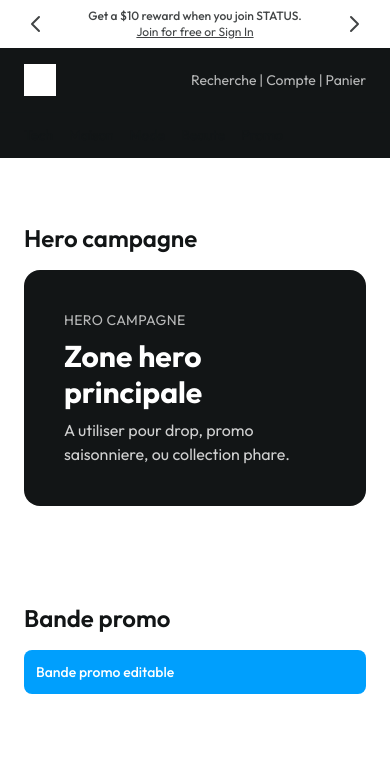
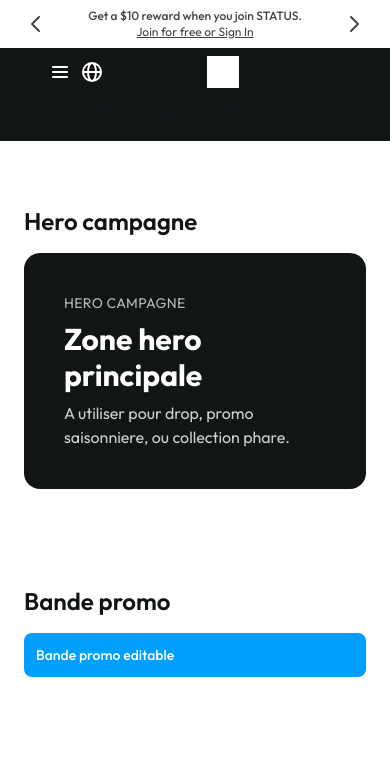
Before and after one commit to twocoderz/ecom.saas, a React (Vite) app: page / in a window 390 px wide. Shown: the top 779 px of the page. Built offline with nearby package versions, Linux system fonts and the light colour scheme.

Commit message:
coding mobile menu version of header

```diff
--- a/src/shared/components/navigation/MainHeader.tsx
+++ b/src/shared/components/navigation/MainHeader.tsx
@@ -1,19 +1,45 @@
+import { useState } from "react";
 import Logo from "../branding/Logo";
 import { Container } from "../layout/Container";
 import { MegaMenu } from "./MegaMenu";
+import { GlobeIcon, HamburgerMdIcon } from "../../icons";
 
 /**
  * Main navigation header.
  * JD mapping: brand area + search + account/cart actions + department nav.
  */
 export function MainHeader() {
+  const [isMobileMenuOpen, setIsMobileMenuOpen] = useState(false);
+
   return (
-    <header className="z-20 border-b border-black/10 bg-black">
+    <header className="z-20 bg-black py-p2 px-p6">
       <Container>
-        <div className="flex items-center justify-between py-4">
-          <Logo />
-          <p className="text-sm text-white/70">Recherche | Compte | Panier</p>
+        {/* Version mobile */}
+        <div className="lg:hidden">
+          {/* ligne1 : les icones */}
+          <div className="flex items-center justify-between">
+            {/* Icones de gauche */}
+            <div className="flex items-center gap-p2">
+              <button
+                type="button"
+                aria-label="Ouvrir ou fermer le menu mobile"
+                onClick={() => setIsMobileMenuOpen(!isMobileMenuOpen)}
+                className="focus-visible:outline focus-visible:outline-white"
+              >
+                <HamburgerMdIcon className="text-white" />
+              </button>
+              <button type="button" aria-label="Changer de localisation">
+                <GlobeIcon className="text-white" />
+              </button>
+            </div>
+            <Logo />
+            <div></div>
+          </div>
+          {/* ligne2 : la barre de recherche en full */}
+          <div></div>
         </div>
+        {/* Version desktop */}
+        <div></div>
       </Container>
       <MegaMenu />
     </header>
```
